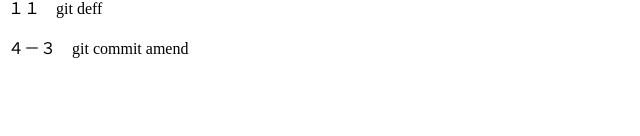
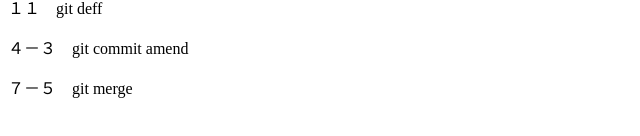
Before and after one commit to takuzouE/git_tutorial, a plain HTML site: page index.html in a window 1280 px wide. Shown: the part 120-256 px from the top of the page, without its empty margins (0-640 px from the left). Drawn offline with Linux system fonts and the light colour scheme.

Commit message:
Update index.html

```diff
--- a/index.html
+++ b/index.html
@@ -2,3 +2,4 @@
 <p>１０　git status</p>
 <p>１１　git deff</p>
 <p>４－３　git commit amend</p>
+<p>７－５　git merge</p>
```
